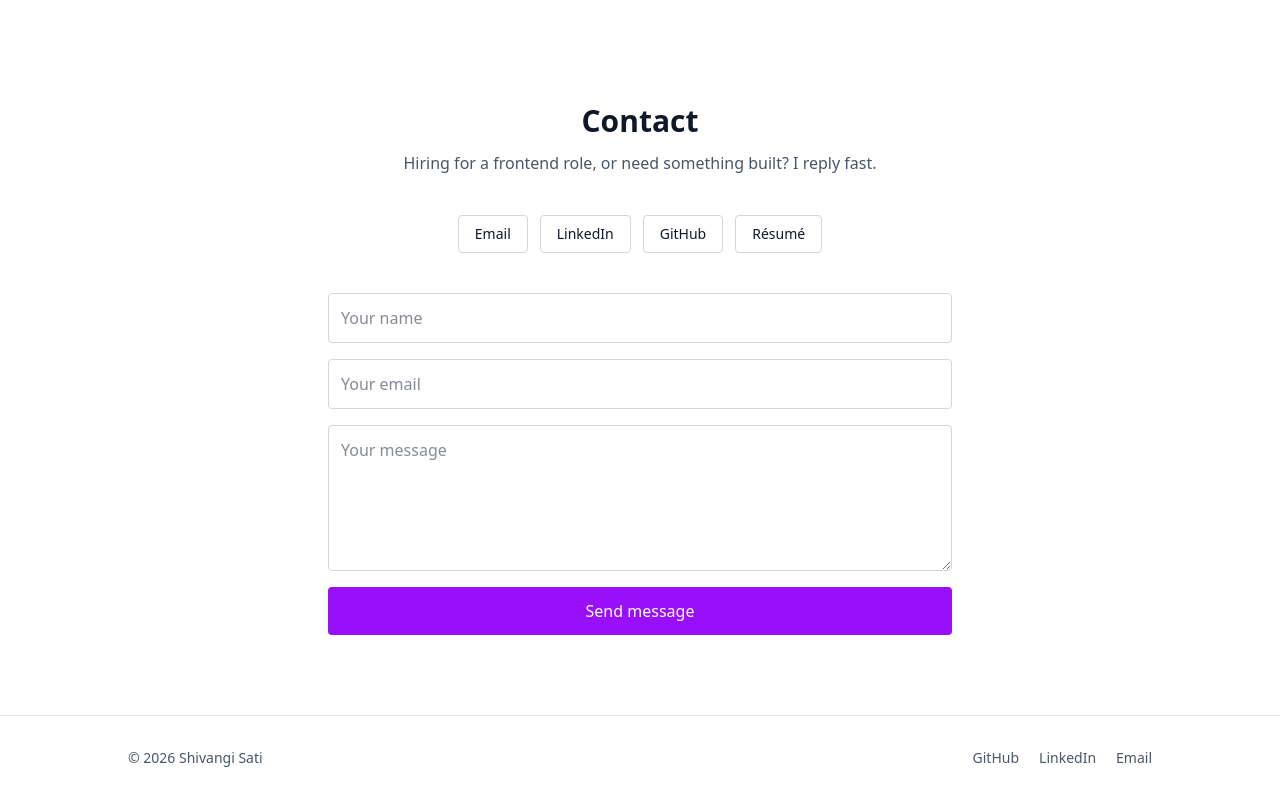
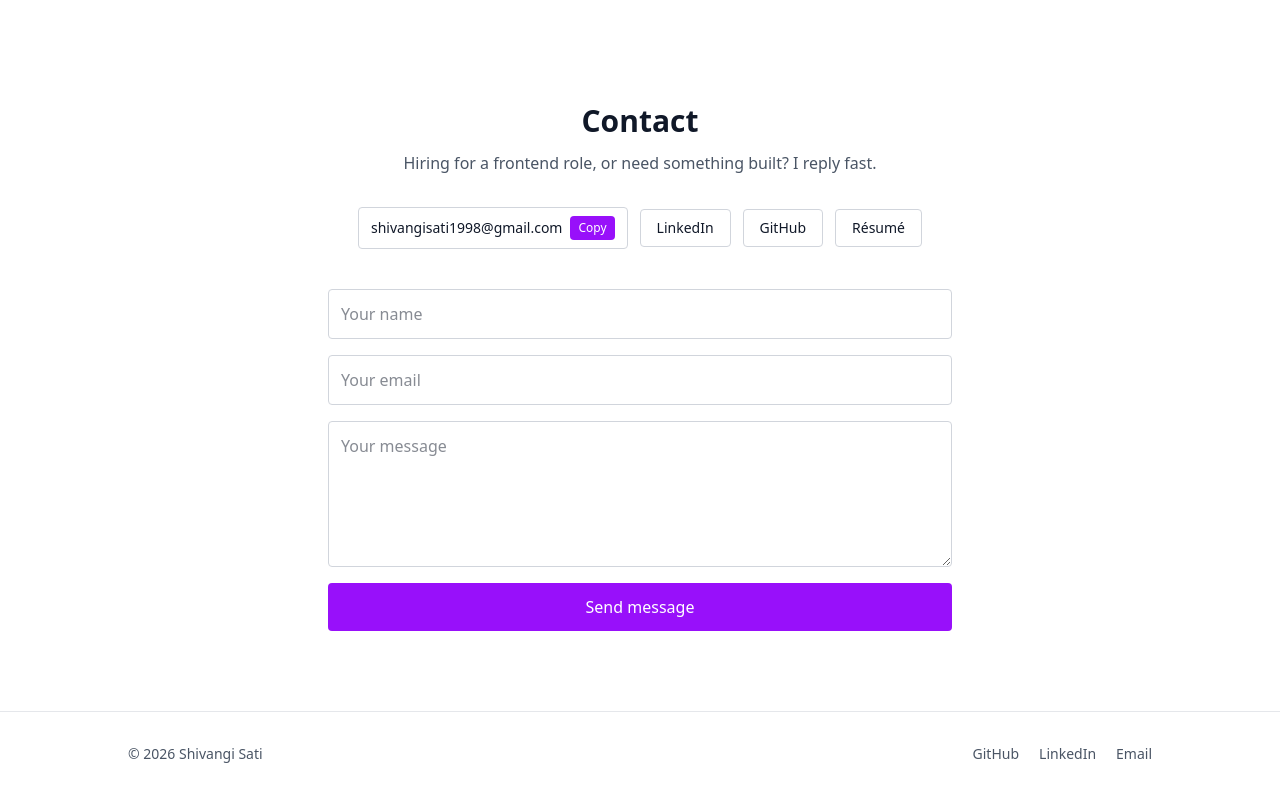
Before and after one commit to shivangi-sati/Portfolio-, a React (Vite) app: page / in a window 1280 px wide. Shown: the part 3467-4267 px from the top of the page. Built offline with nearby package versions, Linux system fonts and the light colour scheme.

Commit message:
Contact: always show copyable email, stop claiming mail app opened

```diff
--- a/src/components/Contact.jsx
+++ b/src/components/Contact.jsx
@@ -5,17 +5,30 @@ import { site } from "../config";
 const Contact = () => {
   const [form, setForm] = useState({ name: "", email: "", message: "" });
   const [sent, setSent] = useState(false);
+  const [copied, setCopied] = useState(false);
 
   const handleChange = (e) => setForm({ ...form, [e.target.name]: e.target.value });
 
-  // No backend needed: opens the visitor's mail client with everything prefilled.
-  // Honest, and it actually delivers the message.
+  // No backend, so we hand the message to the visitor's mail client.
+  // That fails silently for anyone without one — hence the copyable address below.
   const handleSubmit = (e) => {
     e.preventDefault();
     const subject = encodeURIComponent(`Portfolio enquiry from ${form.name}`);
     const body = encodeURIComponent(`${form.message}\n\n— ${form.name}\n${form.email}`);
     window.location.href = `mailto:${site.email}?subject=${subject}&body=${body}`;
     setSent(true);
+  };
+
+  const copyEmail = async () => {
+    try {
+      await navigator.clipboard.writeText(site.email);
+      setCopied(true);
+      window.setTimeout(() => setCopied(false), 2000);
+    } catch {
+      // Clipboard blocked (insecure context or permissions) — the address is
+      // visible on screen either way, so the visitor can select it manually.
+      setCopied(false);
+    }
   };
 
   return (
@@ -28,17 +41,30 @@ const Contact = () => {
       transition={{ duration: 0.7 }}
     >
       <h2 className="text-3xl font-bold mb-3 text-center">Contact</h2>
-      <p className="text-center text-gray-600 dark:text-gray-400 mb-10">
+      <p className="text-center text-gray-600 dark:text-gray-400 mb-8">
         Hiring for a frontend role, or need something built? I reply fast.
       </p>
 
-      <div className="flex flex-wrap justify-center gap-3 mb-10 text-sm">
+      {/* The address is always on screen, so nobody has to rely on a mail client opening. */}
+      <div className="flex flex-col sm:flex-row items-center justify-center gap-3 mb-10">
+        <div className="flex items-center gap-2 px-3 py-2 rounded border border-gray-300 dark:border-gray-600 bg-white dark:bg-gray-800">
           <a
             href={`mailto:${site.email}`}
-          className="px-4 py-2 rounded border border-gray-300 dark:border-gray-600 hover:bg-gray-100 dark:hover:bg-gray-800 transition"
+            className="text-sm text-gray-900 dark:text-white hover:text-purple-600 dark:hover:text-purple-400"
           >
-          Email
+            {site.email}
           </a>
+          <button
+            type="button"
+            onClick={copyEmail}
+            className="text-xs px-2 py-1 rounded bg-purple-600 text-white hover:bg-purple-700 transition"
+            aria-label="Copy email address"
+          >
+            {copied ? "Copied" : "Copy"}
+          </button>
+        </div>
+
+        <div className="flex gap-3 text-sm">
           <a
             href={site.linkedin}
             target="_blank"
@@ -63,6 +89,7 @@ const Contact = () => {
           >
             Résumé
           </a>
+        </div>
       </div>
 
       <form onSubmit={handleSubmit} className="flex flex-col gap-4">
@@ -101,10 +128,19 @@ const Contact = () => {
         >
           Send message
         </motion.button>
+
         {sent && (
-          <p className="text-sm text-center text-green-700 dark:text-green-400">
-            Your mail app should have opened with the message ready to send.
+          <div className="text-sm text-center rounded border border-purple-200 dark:border-purple-800 bg-purple-50 dark:bg-purple-900/30 p-4">
+            <p className="text-gray-800 dark:text-gray-200 mb-2">
+              Your message is ready in your mail app. If it didn't open, email me directly:
             </p>
+            <a
+              href={`mailto:${site.email}`}
+              className="font-medium text-purple-700 dark:text-purple-300 hover:underline break-all"
+            >
+              {site.email}
+            </a>
+          </div>
         )}
       </form>
     </motion.section>
```
Lines whose indentation alone changed are shown as unchanged.
